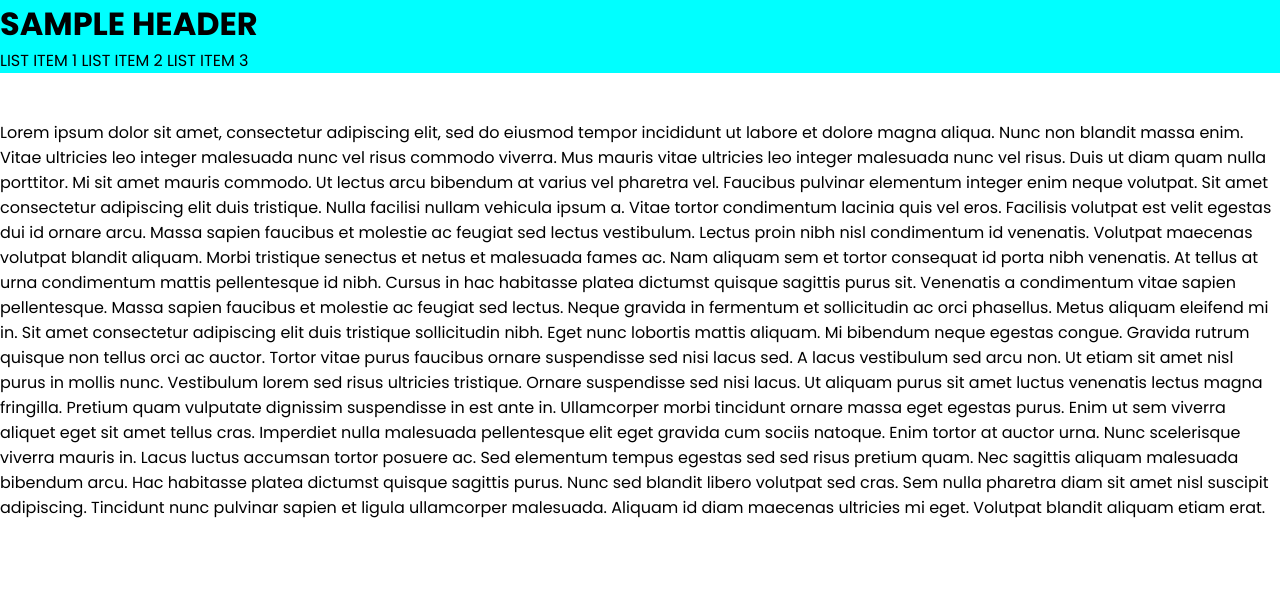
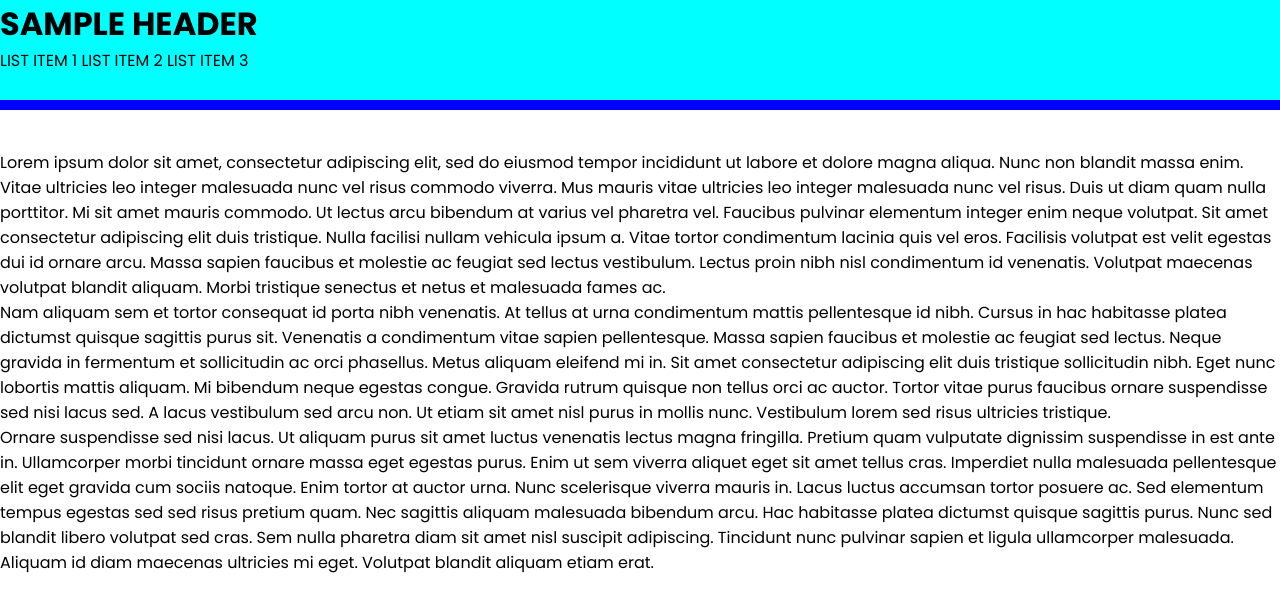
Before and after one commit to Sealcakes/Mini-Project-1, a plain HTML site: page index.html in a window 1280 px wide. Drawn offline with Linux system fonts and the light colour scheme.

Commit message:
CSS changes

```diff
--- a/assets/styles.css
+++ b/assets/styles.css
@@ -10,17 +10,18 @@ header {
     position: fixed;
     top: 0px;
     width: 100%;
+    height: 100px;
     background-color: aqua;
-
-
-}
-
-#list-items {
-    display: inline;
+    border-bottom: 10px solid blue;
 
 }
 
 section {
     position: relative;
-    top: 120px;
+    top: 150px;
 }
+
+#list-items {
+    display: inline;
+    right: 0px;
+}
--- a/index.html
+++ b/index.html
@@ -18,11 +18,11 @@
     </header>
 
     <section>
-        <p>Lorem ipsum dolor sit amet, consectetur adipiscing elit, sed do eiusmod tempor incididunt ut labore et dolore magna aliqua. Nunc non blandit massa enim. Vitae ultricies leo integer malesuada nunc vel risus commodo viverra. Mus mauris vitae ultricies leo integer malesuada nunc vel risus. Duis ut diam quam nulla porttitor. Mi sit amet mauris commodo. Ut lectus arcu bibendum at varius vel pharetra vel. Faucibus pulvinar elementum integer enim neque volutpat. Sit amet consectetur adipiscing elit duis tristique. Nulla facilisi nullam vehicula ipsum a. Vitae tortor condimentum lacinia quis vel eros. Facilisis volutpat est velit egestas dui id ornare arcu. Massa sapien faucibus et molestie ac feugiat sed lectus vestibulum. Lectus proin nibh nisl condimentum id venenatis. Volutpat maecenas volutpat blandit aliquam. Morbi tristique senectus et netus et malesuada fames ac.
+        <p>Lorem ipsum dolor sit amet, consectetur adipiscing elit, sed do eiusmod tempor incididunt ut labore et dolore magna aliqua. Nunc non blandit massa enim. Vitae ultricies leo integer malesuada nunc vel risus commodo viverra. Mus mauris vitae ultricies leo integer malesuada nunc vel risus. Duis ut diam quam nulla porttitor. Mi sit amet mauris commodo. Ut lectus arcu bibendum at varius vel pharetra vel. Faucibus pulvinar elementum integer enim neque volutpat. Sit amet consectetur adipiscing elit duis tristique. Nulla facilisi nullam vehicula ipsum a. Vitae tortor condimentum lacinia quis vel eros. Facilisis volutpat est velit egestas dui id ornare arcu. Massa sapien faucibus et molestie ac feugiat sed lectus vestibulum. Lectus proin nibh nisl condimentum id venenatis. Volutpat maecenas volutpat blandit aliquam. Morbi tristique senectus et netus et malesuada fames ac.</p>
 
-            Nam aliquam sem et tortor consequat id porta nibh venenatis. At tellus at urna condimentum mattis pellentesque id nibh. Cursus in hac habitasse platea dictumst quisque sagittis purus sit. Venenatis a condimentum vitae sapien pellentesque. Massa sapien faucibus et molestie ac feugiat sed lectus. Neque gravida in fermentum et sollicitudin ac orci phasellus. Metus aliquam eleifend mi in. Sit amet consectetur adipiscing elit duis tristique sollicitudin nibh. Eget nunc lobortis mattis aliquam. Mi bibendum neque egestas congue. Gravida rutrum quisque non tellus orci ac auctor. Tortor vitae purus faucibus ornare suspendisse sed nisi lacus sed. A lacus vestibulum sed arcu non. Ut etiam sit amet nisl purus in mollis nunc. Vestibulum lorem sed risus ultricies tristique.
+        <p>Nam aliquam sem et tortor consequat id porta nibh venenatis. At tellus at urna condimentum mattis pellentesque id nibh. Cursus in hac habitasse platea dictumst quisque sagittis purus sit. Venenatis a condimentum vitae sapien pellentesque. Massa sapien faucibus et molestie ac feugiat sed lectus. Neque gravida in fermentum et sollicitudin ac orci phasellus. Metus aliquam eleifend mi in. Sit amet consectetur adipiscing elit duis tristique sollicitudin nibh. Eget nunc lobortis mattis aliquam. Mi bibendum neque egestas congue. Gravida rutrum quisque non tellus orci ac auctor. Tortor vitae purus faucibus ornare suspendisse sed nisi lacus sed. A lacus vestibulum sed arcu non. Ut etiam sit amet nisl purus in mollis nunc. Vestibulum lorem sed risus ultricies tristique.</p>
 
-            Ornare suspendisse sed nisi lacus. Ut aliquam purus sit amet luctus venenatis lectus magna fringilla. Pretium quam vulputate dignissim suspendisse in est ante in. Ullamcorper morbi tincidunt ornare massa eget egestas purus. Enim ut sem viverra aliquet eget sit amet tellus cras. Imperdiet nulla malesuada pellentesque elit eget gravida cum sociis natoque. Enim tortor at auctor urna. Nunc scelerisque viverra mauris in. Lacus luctus accumsan tortor posuere ac. Sed elementum tempus egestas sed sed risus pretium quam. Nec sagittis aliquam malesuada bibendum arcu. Hac habitasse platea dictumst quisque sagittis purus. Nunc sed blandit libero volutpat sed cras. Sem nulla pharetra diam sit amet nisl suscipit adipiscing. Tincidunt nunc pulvinar sapien et ligula ullamcorper malesuada. Aliquam id diam maecenas ultricies mi eget. Volutpat blandit aliquam etiam erat.</p>
+        <p>Ornare suspendisse sed nisi lacus. Ut aliquam purus sit amet luctus venenatis lectus magna fringilla. Pretium quam vulputate dignissim suspendisse in est ante in. Ullamcorper morbi tincidunt ornare massa eget egestas purus. Enim ut sem viverra aliquet eget sit amet tellus cras. Imperdiet nulla malesuada pellentesque elit eget gravida cum sociis natoque. Enim tortor at auctor urna. Nunc scelerisque viverra mauris in. Lacus luctus accumsan tortor posuere ac. Sed elementum tempus egestas sed sed risus pretium quam. Nec sagittis aliquam malesuada bibendum arcu. Hac habitasse platea dictumst quisque sagittis purus. Nunc sed blandit libero volutpat sed cras. Sem nulla pharetra diam sit amet nisl suscipit adipiscing. Tincidunt nunc pulvinar sapien et ligula ullamcorper malesuada. Aliquam id diam maecenas ultricies mi eget. Volutpat blandit aliquam etiam erat.</p>
     </section>
 </body>
 </html>
```
